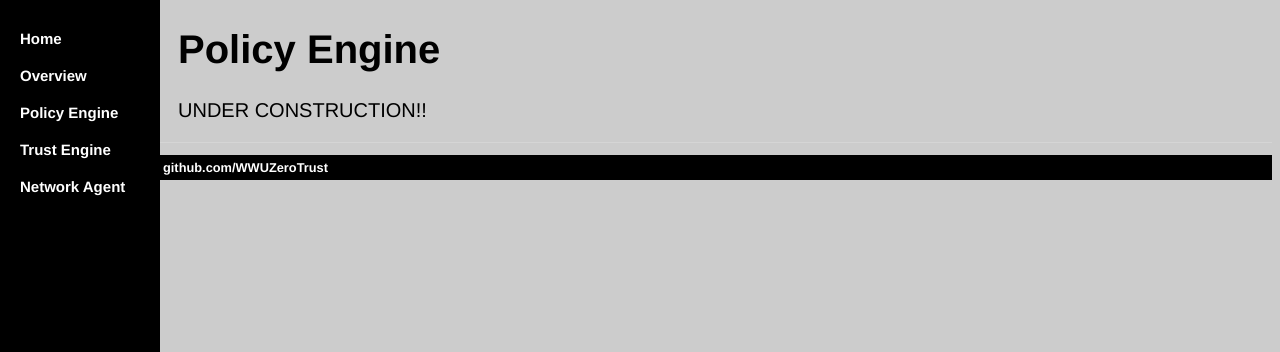
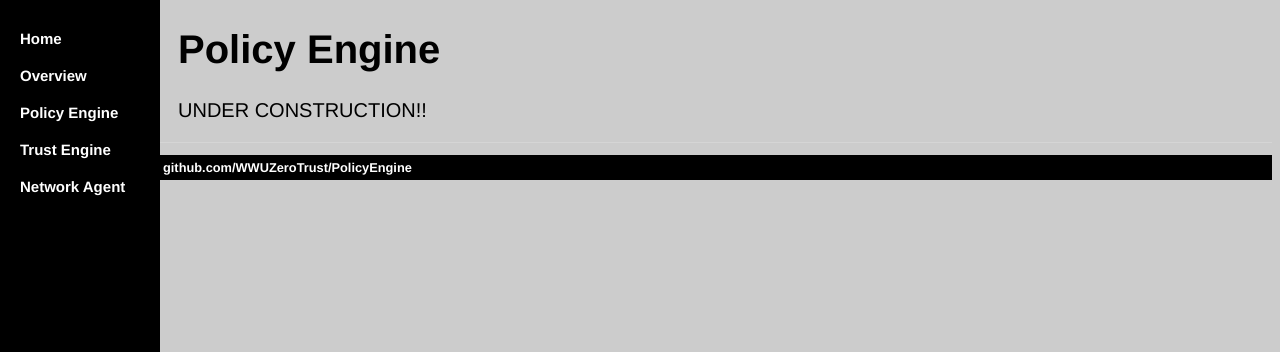
Before and after one commit to WWUZeroTrust/WWUZeroTrust.github.io, a Jekyll site: the page PolicyEngine/index.html, which Jekyll copies as it is, in a window 1280 px wide. Shown: the top 352 px of the page. Built offline with Jekyll 4.4.1, drawn with Linux system fonts in a browser that asks for light colours.

Commit message:
Update index.html

```diff
--- a/PolicyEngine/index.html
+++ b/PolicyEngine/index.html
@@ -103,7 +103,7 @@ a:hover {
 	</div>
 	<footer>
 	 <ul>
-	       <li><a href="https://github.com/WWUZeroTrust/OPA">github.com/WWUZeroTrust</a></li>
+	       <li><a href="https://github.com/WWUZeroTrust/OPA">github.com/WWUZeroTrust/PolicyEngine</a></li>
 	</ul>
 	</footer>
 </html>
```
